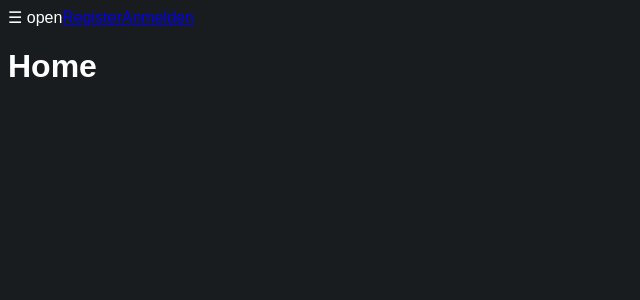
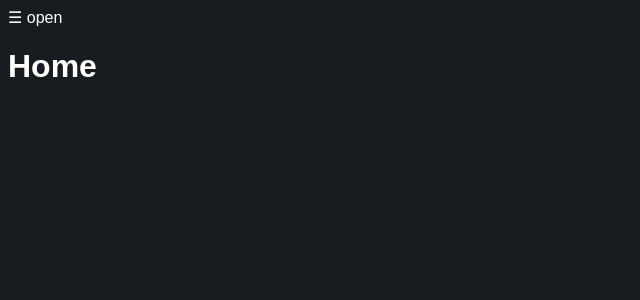
Before and after one commit to xXrederXx/Wrodit-Frontend, a React (Vite) app: page / in a window 1280 px wide. Shown: the top 300 px of the page, without its empty margins (0-640 px from the left). Built offline with nearby package versions, Linux system fonts and the light colour scheme; no server answers.

Commit message:
adding sidebar corectly to hrader

```diff
--- a/src/components/Header.jsx
+++ b/src/components/Header.jsx
@@ -1,11 +1,8 @@
-import { Link } from "react-router-dom";
 import SideBar from "./SideBar";
 export default function Header() {
   return (
     <header>
       <SideBar />
-      <Link to="wrodit/register">Register</Link>
-      <Link to="wrodit/login">Anmelden</Link>
     </header>
   );
 }
```
Also changed, not shown: src/components/SideBarElement.module.css (added).
